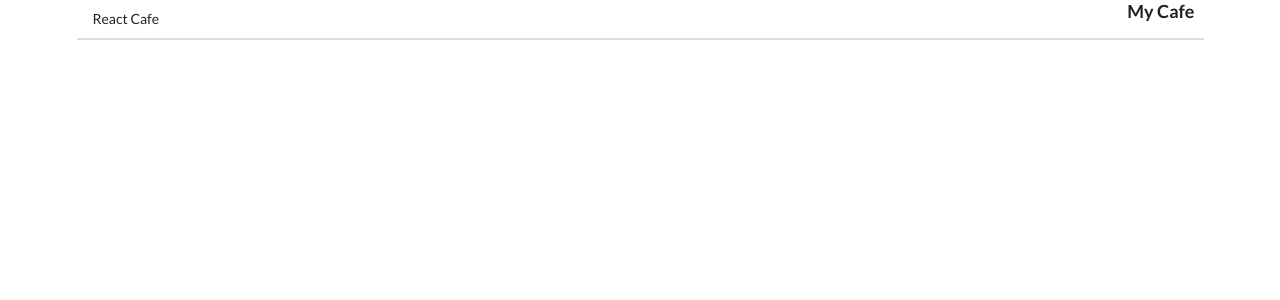
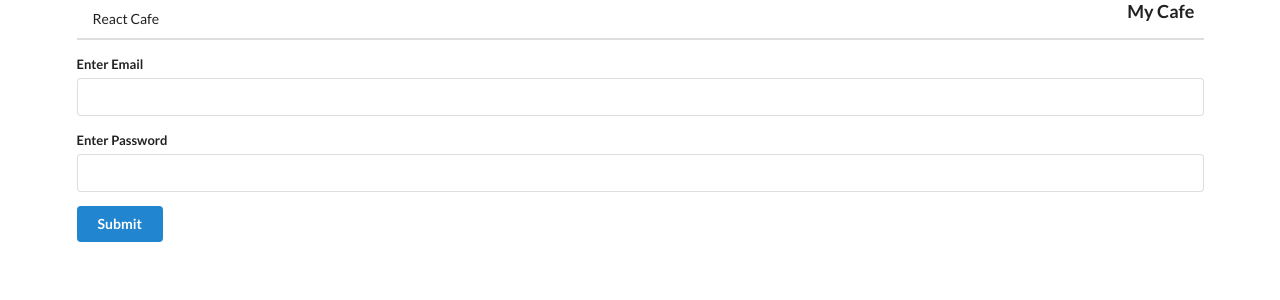
Before and after one commit to Annettesunday/REACT-CAFE, a React (Create React App) app: page /login in a window 1280 px wide. Shown: the top 300 px of the page. Built offline with nearby package versions, Linux system fonts and the light colour scheme.

Commit message:
ch(Auth): build auth form with redux-form

```diff
--- a/package.json
+++ b/package.json
@@ -9,6 +9,7 @@
     "react-router-dom": "^5.0.1",
     "react-scripts": "3.0.1",
     "redux": "^4.0.4",
+    "redux-form": "^8.1.0",
     "redux-thunk": "^2.3.0"
   },
   "scripts": {
--- a/src/components/App.js
+++ b/src/components/App.js
@@ -6,6 +6,7 @@ import MenuEdit from "./menus/MenuEdit";
 import MenuShow from "./menus/MenuShow";
 import MenuCreate from "./menus/MenuCreate";
 import Header from "./Header";
+import Auth from "./Auth";
 
 const App = () => {
   return (
@@ -14,6 +15,7 @@ const App = () => {
         <Header />
         <Switch>
           <Route path="/" exact component={MenuList} />
+          <Route path="/login" component={Auth} />
           <Route path="/menus/new" component={MenuCreate} />
           <Route path="/menus/delete/:id/" component={MenuDelete} />
           <Route path="/menus/edit/:id" component={MenuEdit} />
--- /dev/null
+++ b/src/components/Auth.js
@@ -0,0 +1,71 @@
+import React from "react";
+import { Field, reduxForm } from "redux-form";
+
+class Auth extends React.Component {
+  renderError({ error, touched }) {
+    if (touched && error) {
+      return (
+        <div className="ui error message">
+          <div className="error">{error}</div>
+        </div>
+      );
+    }
+  }
+  renderInput = ({ input, label, meta }) => {
+    const className = `field ${meta.error && meta.touched ? "error" : ""}`;
+    return (
+      <div className={className}>
+        <label>{label}</label>
+        <input {...input} autoComplete="off" />
+        {this.renderError(meta)}
+      </div>
+    );
+  };
+
+  onSubmit(formValues) {
+    console.log(formValues);
+  }
+
+  render() {
+    return (
+      <form
+        onSubmit={this.props.handleSubmit(this.onSubmit)}
+        className="ui form error"
+      >
+        <Field name="email" component={this.renderInput} label="Enter Email" />
+        <Field
+          name="password"
+          component={this.renderInput}
+          label="Enter Password"
+        />
+        <button className="ui button primary">Submit</button>
+      </form>
+    );
+  }
+}
+
+const validate = formValues => {
+  const errors = {};
+
+  if (!/^[A-Z0-9._%+-]+@[A-Z0-9.-]+\.[A-Z]{2,4}$/i.test(formValues.email)) {
+    errors.email = "Invalid email address";
+  }
+
+  if (formValues.password < 6) {
+    errors.password = "Password must be more than 6 characters";
+  }
+
+  if (!formValues.email) {
+    errors.email = "You must enter an email address";
+  }
+  if (!formValues.password) {
+    errors.password = "You must enter a password";
+  }
+
+  return errors;
+};
+
+export default reduxForm({
+  form: "AuthForm",
+  validate
+})(Auth);
--- a/src/reducers/index.js
+++ b/src/reducers/index.js
@@ -1,5 +1,6 @@
 import { combineReducers } from "redux";
+import { reducer as formReducer } from "redux-form";
 
 export default combineReducers({
-  replaceMe: () => "Hi there"
+  form: formReducer
 });
```
